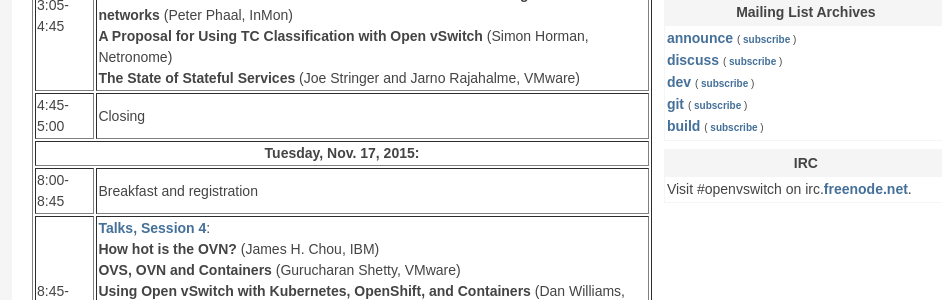
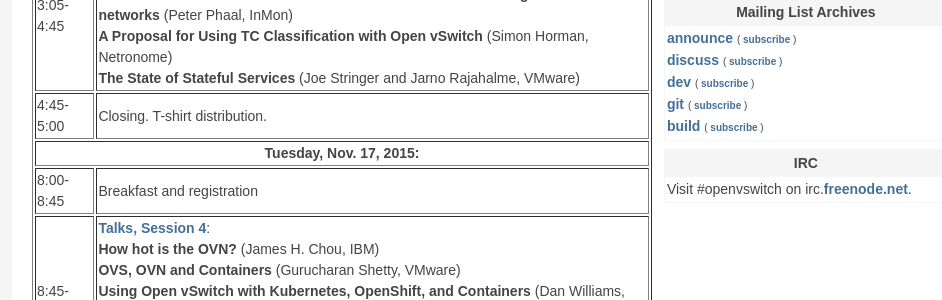
Before and after one commit to openvswitch/openvswitch.github.io, a Jekyll site: the page built from support/ovscon2015/index.html, in a window 1280 px wide and 900 px high, scrolled down 913 px. Shown: the part 152-452 px from the top of the window, without its empty margins (138-1080 px from the left). Built offline with Jekyll 4.4.1, drawn with Linux system fonts in a browser that asks for light colours.

Commit message:
ovscon2015: Note T-shirt distribution.

```diff
--- a/support/ovscon2015/index.html
+++ b/support/ovscon2015/index.html
@@ -101,7 +101,7 @@ comments: []
   </tr>
   <tr>
     <td>4:45-5:00</td>
-    <td>Closing</td>
+    <td>Closing.  T-shirt distribution.</td>
   </tr>
   <tr>
     <th colspan=2><a name="day2">Tuesday, Nov. 17, 2015:</a></th>
```
